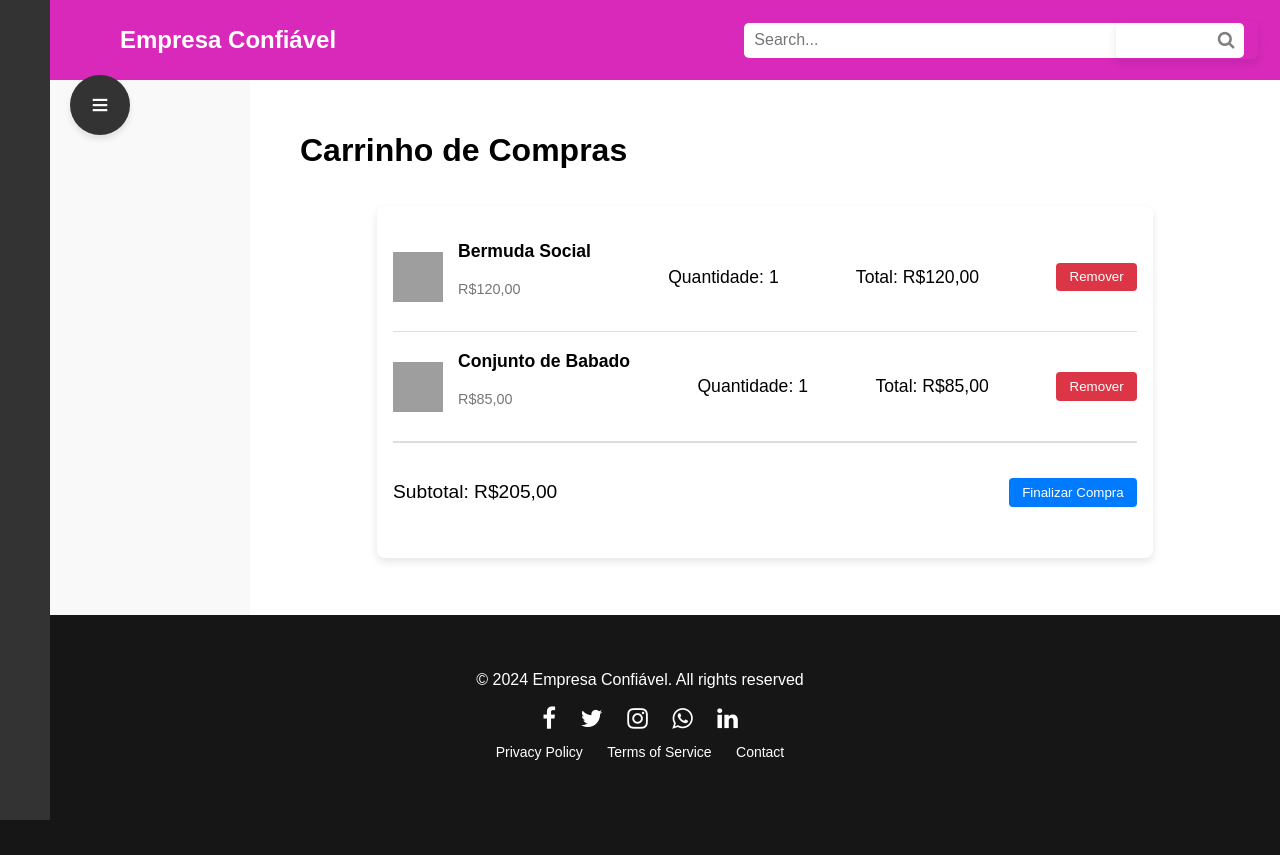
After one commit to phael77/BIA_UFG_Group6_Webservices_POO, a Flask app: page /cart in a window 1280 px wide. The commit adds this page. Run offline with Flask 3, Linux system fonts and the light colour scheme; grey boxes are pictures that could not be loaded.

Commit message:
criei a pagina de carrinho

```diff
--- a/app/client.py
+++ b/app/client.py
@@ -16,3 +16,7 @@ def signin():
 @app.route("/autentica", methods=['POST'])
 def autentica():
     user = request.form['user']
+
+@app.route("/cart")
+def carrinho():
+    return render_template('cart.html')
--- /dev/null
+++ b/app/static/styles/cart.css
@@ -0,0 +1,103 @@
+/* Geral */
+body {
+    font-family: Arial, sans-serif;
+    margin: 0;
+    padding: 0;
+    background: #f9f9f9;
+}
+
+header, footer {
+    background: #333;
+    color: white;
+    text-align: center;
+    padding: 1em 0;
+}
+
+nav a {
+    margin: 0 15px;
+    color: white;
+    text-decoration: none;
+}
+
+/* Carrinho */
+.cart {
+    margin: 2em auto;
+    width: 80%;
+    background: white;
+    padding: 1em;
+    border-radius: 8px;
+    box-shadow: 0 4px 8px rgba(0, 0, 0, 0.1);
+}
+
+.cart-item {
+    display: flex;
+    justify-content: space-between;
+    align-items: center;
+    padding: 1em 0;
+    border-bottom: 1px solid #ddd;
+}
+
+.cart-item:last-child {
+    border-bottom: none;
+}
+
+.cart-item-details {
+    display: flex;
+    align-items: center;
+}
+
+.cart-item-image {
+    width: 50px;
+    height: 50px;
+    object-fit: cover;
+    margin-right: 15px;
+}
+
+.cart-item-info h2 {
+    margin: 0;
+    font-size: 1.1em;
+}
+
+.cart-item-info p {
+    font-size: 0.9em;
+    color: #777;
+}
+
+.cart-item-quantity,
+.cart-item-total {
+    font-size: 1.1em;
+}
+
+button {
+    padding: 0.5em 1em;
+    border: none;
+    border-radius: 4px;
+    background: #007bff;
+    color: white;
+    cursor: pointer;
+    transition: background 0.3s;
+}
+
+button:hover {
+    background: #0056b3;
+}
+
+button.remove {
+    background: #dc3545;
+}
+
+button.remove:hover {
+    background: #b02a37;
+}
+
+.cart-summary {
+    display: flex;
+    justify-content: space-between;
+    align-items: center;
+    padding: 1em 0;
+    border-top: 1px solid #ddd;
+}
+
+.cart-summary p {
+    font-size: 1.2em;
+}
--- a/app/templates/base.html
+++ b/app/templates/base.html
@@ -6,6 +6,7 @@
     <title>{% block title %}Empresa Confiável{% endblock %}</title>
     <link rel="stylesheet" href="static/styles/base.css">
     <link rel="stylesheet" href="static/styles/login.css">
+    <link rel="stylesheet" href="static/styles/cart.css">
     <!-- Include Font Awesome for icons -->
     <link rel="stylesheet" href="https://cdnjs.cloudflare.com/ajax/libs/font-awesome/4.7.0/css/font-awesome.min.css">
 </head>
--- /dev/null
+++ b/app/templates/cart.html
@@ -0,0 +1,48 @@
+{% extends "base.html" %}
+
+{% block title %}Cart{% endblock %}
+
+{% block content %}
+
+<h1>Carrinho de Compras</h1>
+<section class="cart">
+    <div class="cart-item">
+        <div class="cart-item-details">
+            <img src="{{ url_for('static', filename='images/product1.jpg') }}" alt="Produto" class="cart-item-image">
+            <div class="cart-item-info">
+                <h2>Bermuda Social</h2>
+                <p>R$120,00</p>
+            </div>
+        </div>
+        <div class="cart-item-quantity">
+            <span>Quantidade: 1</span>
+        </div>
+        <div class="cart-item-total">
+            <span>Total: R$120,00</span>
+        </div>
+        <button class="remove">Remover</button>
+    </div>
+    <div class="cart-item">
+        <div class="cart-item-details">
+            <img src="{{ url_for('static', filename='images/product2.jpg') }}" alt="Produto" class="cart-item-image">
+            <div class="cart-item-info">
+                <h2>Conjunto de Babado</h2>
+                <p>R$85,00</p>
+            </div>
+        </div>
+        <div class="cart-item-quantity">
+            <span>Quantidade: 1</span>
+        </div>
+        <div class="cart-item-total">
+            <span>Total: R$85,00</span>
+        </div>
+        <button class="remove">Remover</button>
+    </div>
+
+    <div class="cart-summary">
+        <p>Subtotal: <span>R$205,00</span></p>
+        <button class="checkout">Finalizar Compra</button>
+    </div>
+</section>
+
+{% endblock %}
--- a/todo.txt
+++ b/todo.txt
@@ -3,12 +3,10 @@ Todo list
 *REQUISIÇÕES*
 
 - Carrinho de compras
-- login
+- login V
 - cadastro
 - forma de pagamento
 - menu
-- entrar
 - adicionar forma de pagamento
 - checkout
 - home(aquele que esta no checkout)
-- Adicionar produto
```
